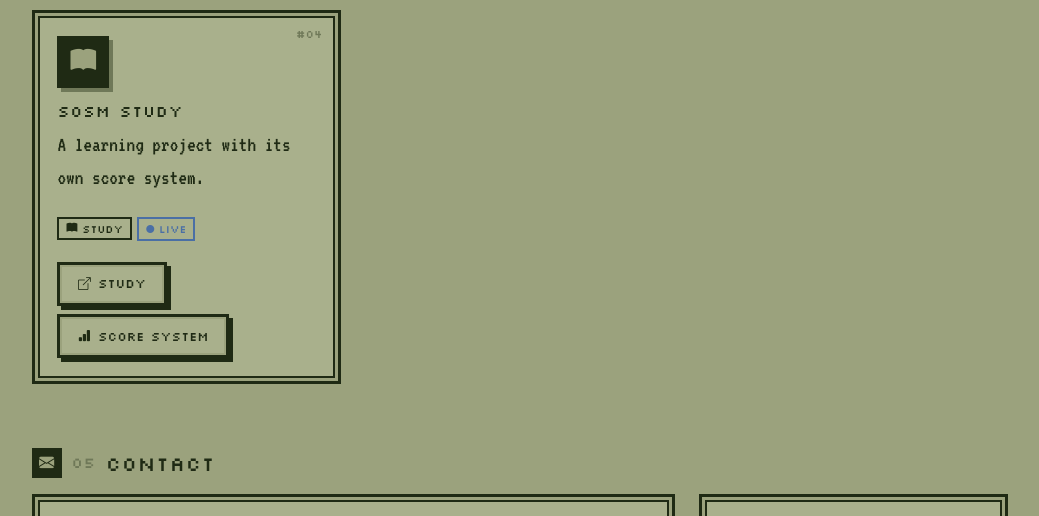
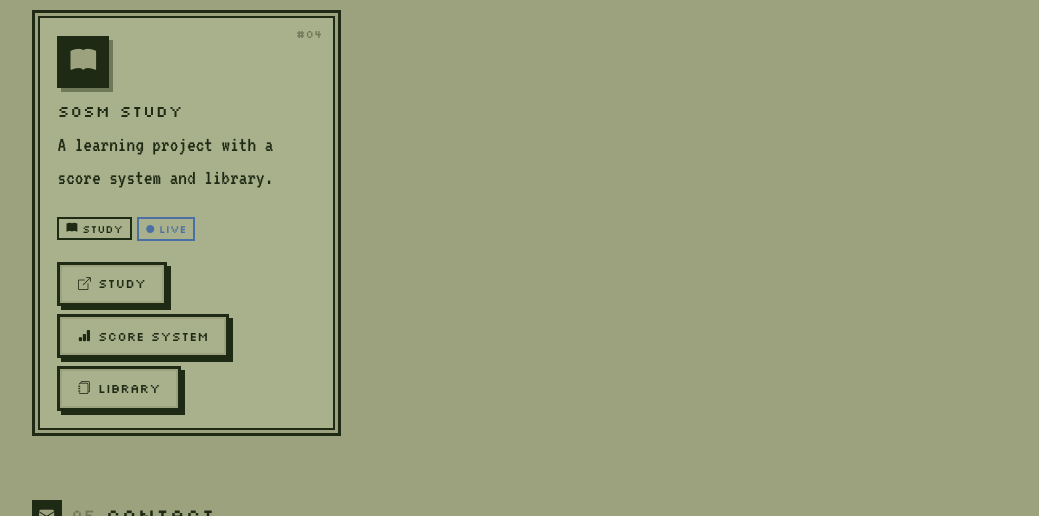
Before and after one commit to sao-moni/sao-moni.github.io, a plain HTML site: page index.html in a window 1280 px wide. Shown: the part 1720-2236 px from the top of the page, without its empty margins (120-1159 px from the left). Drawn offline with nearby package versions, Linux system fonts and the light colour scheme.

Commit message:
Add SOSM library link
Co-authored-by: copilot-swe-agent[bot] <198982749+Copilot@users.noreply.github.com>

```diff
--- a/index.html
+++ b/index.html
@@ -361,9 +361,9 @@ footer .soc a{text-decoration:none;display:inline-flex;align-items:center;gap:.3
         <span class="no">#04</span>
         <div class="picon"><i class="bi bi-book-fill"></i></div>
         <h3>SOSM Study</h3>
-        <p>A learning project with its own score system.</p>
+        <p>A learning project with a score system and library.</p>
         <div><span class="tag"><i class="bi bi-book-fill"></i>Study</span><span class="tag blue"><i class="bi bi-circle-fill" style="font-size:.5rem"></i>Live</span></div>
-        <div class="mt-3 d-flex gap-2 flex-wrap"><a class="btn btn-retro" href="https://sosm.study" target="_blank" rel="noopener"><i class="bi bi-box-arrow-up-right"></i>Study</a><a class="btn btn-retro" href="https://score.sosm.study" target="_blank" rel="noopener"><i class="bi bi-bar-chart-fill"></i>Score System</a></div>
+        <div class="mt-3 d-flex gap-2 flex-wrap"><a class="btn btn-retro" href="https://sosm.study" target="_blank" rel="noopener"><i class="bi bi-box-arrow-up-right"></i>Study</a><a class="btn btn-retro" href="https://score.sosm.study" target="_blank" rel="noopener"><i class="bi bi-bar-chart-fill"></i>Score System</a><a class="btn btn-retro" href="https://library.sosm.study" target="_blank" rel="noopener"><i class="bi bi-journals"></i>Library</a></div>
       </div></div>
     </div>
   </section>
```
